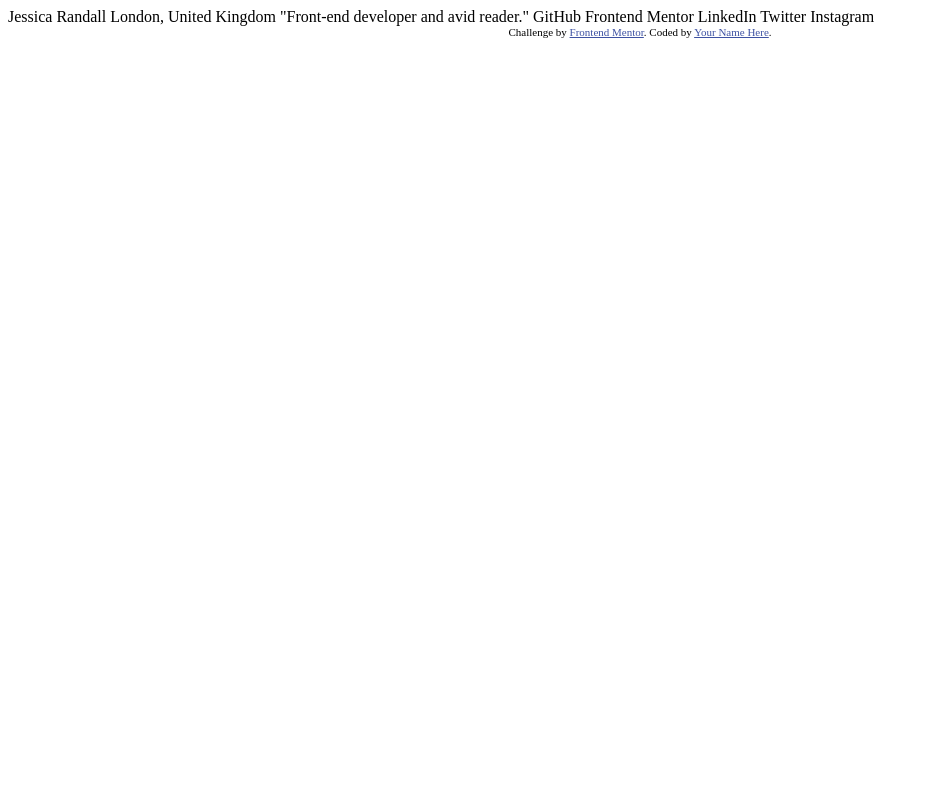
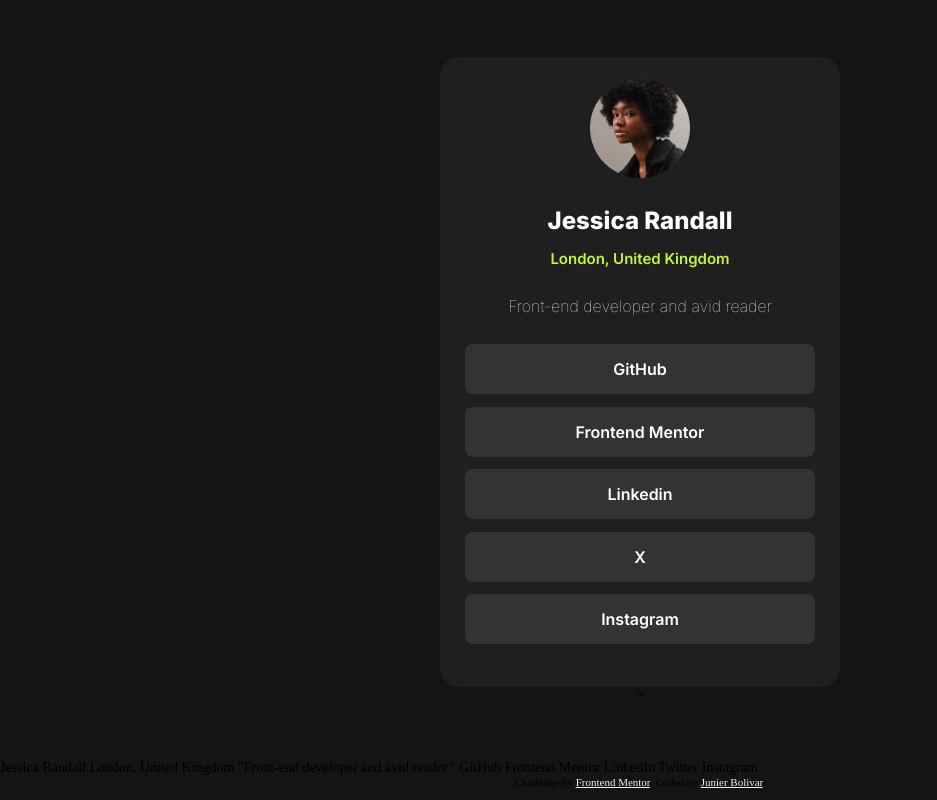
Before and after one commit to Frontend-Mentorr/HTML_CSS_social-links-profile, a plain HTML site: page index.html in a window 1280 px wide. Shown: the whole page, without its empty margins (0-937 px from the left). Drawn offline with Linux system fonts and the light colour scheme; a web font is replaced by a local one.

Commit message:
final touch

```diff
--- /dev/null
+++ b/css/styles.css
@@ -0,0 +1,165 @@
+/* Import "EB Garamond" from Google Fonts */
+@import url('https://fonts.google.com/specimen/Figtree');
+
+/*-----CSS RESET: -Universal selector to reset default browser styles-----*/
+* {
+  margin: 0px;
+  padding: 0px;
+  margin-top: 0px;
+  margin-bottom: 0px;
+  box-sizing: border-box;
+}
+/*-----declaring the root pseudo-class to use global color variables  styles to use them across the html doc-----*/
+:root {
+  --color-green: hsl(75, 94%, 57%); /*Primary*/
+  --color-white: hsl(0, 0%, 100%);
+  --color-gray: hsl(0, 0%, 20%);
+  --color-dark-gray: hsl(0, 0%, 12%);
+  --color-of-black: hsl(0, 0%, 8%);
+}
+
+/* Decorative styles */ /* Query for mobiles */
+
+html,
+body {
+  margin: 0;
+  padding: 0;
+  margin-top: 0px;
+  margin-bottom: 0px;
+  height: 100vh; /* This ensures that the body takes the full viewport height */
+  background-color: var(--color-of-black);
+  font-size: 14px;
+}
+
+main {
+  display: flex;
+  justify-content: center; /* This centers the children of .mainContainer vertically along the main axis */
+  align-items: center; /* This centers the children of .mainContainer horizontally along the cross axis */
+  display: flex;
+  flex-direction: column;
+  height: 95vh; /* This ensures that the body takes the full viewport height.The only way to centered vertically is to use this on main */
+  /* background-color:red; */
+}
+
+.articleContainer {
+  width: 400px;
+  height: 630px;
+  display: flex;
+  flex-direction: column;
+  align-items: center;
+  border-radius: 20px;
+  padding: 1.5rem;
+  background-color: var(--color-dark-gray);
+  /* background-color:blue */
+}
+
+.photo {
+  width: 100px;
+  height: 100px;
+  border-radius: 50%;
+  background-image: url(../assets/images/avatar-jessica.jpeg);
+  background-repeat: no-repeat;
+  background-size: cover;
+  margin-bottom: 2rem;
+  transition-duration: 2000ms;
+  transition-timing-function: ease;
+}
+
+.photo:hover {
+  transform: scale(1.2); /* Scale up the photo by 10% on hover */
+  cursor: url(../assets/images/hand-pointer-solid.svg), pointer;
+  border: 2px solid greenyellow;
+}
+
+.buttonContainer {
+  height: 300px;
+  display: flex;
+  flex-direction: column;
+  justify-content: space-between;
+  /* background-color: aqua; */
+}
+
+.button {
+  display: flex;
+  justify-content: center;
+  align-items: center;
+  width: 350px;
+  height: 50px;
+  font-family: 'Inter', sans-serif;
+  font-size: 16px;
+  font-weight: 600;
+  color: var(--color-white);
+  border-radius: 8px;
+  background-color: var(--color-gray);
+  transition-duration: 2000ms;
+  transition-timing-function: ease;
+}
+
+.button:hover {
+  background-color: var(--color-green);
+  cursor: url(../assets/images/hand-pointer-solid.svg), pointer;
+}
+
+.button:hover::before {
+  content: ; /* Only show this content when hovering */
+  margin-right: 8px;
+}
+
+h1 {
+  font-family: 'Inter', sans-serif;
+  font-weight: 800;
+  font-size: 24px;
+  margin-bottom: 1rem;
+  color: var(--color-white);
+  transition-duration: 3000ms;
+  transition-timing-function: ease;
+}
+
+h1:hover {
+  color: var(--color-green);
+  cursor: url(../assets/images/hand-pointer-solid.svg), pointer;
+}
+
+h2 {
+  font-family: 'Inter', sans-serif;
+  font-weight: 600;
+  margin-bottom: 1rem;
+  font-size: 15px;
+  color: var(--color-green);
+  margin-bottom: 2rem;
+}
+h3 {
+  font-family: 'Inter', sans-serif;
+  font-weight: 100;
+  font-size: 1rem;
+  font-size: 16px;
+  color: var(--color-white);
+  margin-bottom: 2rem;
+}
+
+.datePublished {
+  font-family: Figtree;
+  font-weight: 400;
+  font-size: 14px;
+  margin-bottom: 1rem;
+}
+
+p {
+  font-family: 'Inter', sans-serif;
+  font-weight: 400;
+  font-size: 16px;
+  color: hsl(220, 15%, 55%);
+  margin-bottom: 1rem;
+}
+
+.author {
+  display: flex;
+  align-items: last center;
+}
+
+footer {
+  font-family: 'Inter', sans-serif;
+  display: flex;
+  justify-content: center;
+  margin-top: 1rem;
+}
--- a/index.html
+++ b/index.html
@@ -1,34 +1,51 @@
 <!DOCTYPE html>
 <html lang="en">
   <head>
-  <meta charset="UTF-8">
-  <meta name="viewport" content="width=device-width, initial-scale=1.0"> <!-- displays site properly based on user's device -->
+    <meta charset="UTF-8" />
+    <meta name="viewport" content="width=device-width, initial-scale=1.0" />
+    <!-- displays site properly based on user's device -->
 
-  <link rel="icon" type="image/png" sizes="32x32" href="./assets/images/favicon-32x32.png">
+    <link rel="icon" type="image/png" sizes="32x32" href="./assets/images/favicon-32x32.png" />
+    <link rel="stylesheet" href="css/styles.css" />
+    <link rel="preconnect" href="https://fonts.googleapis.com">
+<link rel="preconnect" href="https://fonts.gstatic.com" crossorigin>
+<link href="https://fonts.googleapis.com/css2?family=Inter:wght@100..900&display=swap" rel="stylesheet">
 
     <title>Frontend Mentor | Social links profile</title>
 
-  <!-- Feel free to remove these styles or customise in your own stylesheet 👍 -->
     <style>
-    .attribution { font-size: 11px; text-align: center; }
-    .attribution a { color: hsl(228, 45%, 44%); }
+      .attribution {
+        font-size: 11px;
+        text-align: center;
+      }
+      .attribution a {
+        color: hsl(231, 30%, 95%);
+      }
     </style>
   </head>
   <body>
+    <main>
+      <article class="articleContainer">
+        <did class="photo"></did>
+        <h1>Jessica Randall</h1>
+        <h2>London, United Kingdom</h2>
+        <h3>Front-end developer and avid reader</h3>
+        <div class="buttonContainer">
+          <section class="button"><a href="https://github.com/" target="_blank"></a>GitHub</section>
+          <section class="button"><a href="https://www.frontendmentor.io/home" target="_blank"></a>Frontend Mentor</section>
+          <section class="button"><a href="https://www.linkedin.com/" target="_blank"></a>Linkedin</section>
+          <section class="button"><a href="https://twitter.com/home?lang=en" target="_blank"></a>X</section>
+          <section class="button"><a href="https://www.instagram.com/" target="_blank"></a>Instagram</section>
+        </div>
 
-  Jessica Randall
-  London, United Kingdom
-  "Front-end developer and avid reader."
+      </article>
+      >
+    </main>
 
-  GitHub
-  Frontend Mentor
-  LinkedIn
-  Twitter
-  Instagram
+    Jessica Randall London, United Kingdom "Front-end developer and avid reader." GitHub Frontend Mentor LinkedIn Twitter Instagram
 
     <div class="attribution">
-    Challenge by <a href="https://www.frontendmentor.io?ref=challenge" target="_blank">Frontend Mentor</a>.
-    Coded by <a href="#">Your Name Here</a>.
+      Challenge by <a href="https://www.frontendmentor.io?ref=challenge" target="_blank">Frontend Mentor</a>. Coded by <a href="#">Junier Bolivar</a>.
     </div>
   </body>
 </html>
```
Also changed, not shown: assets/images/hand-pointer-solid.svg (added). Lines whose indentation alone changed are shown as unchanged.
